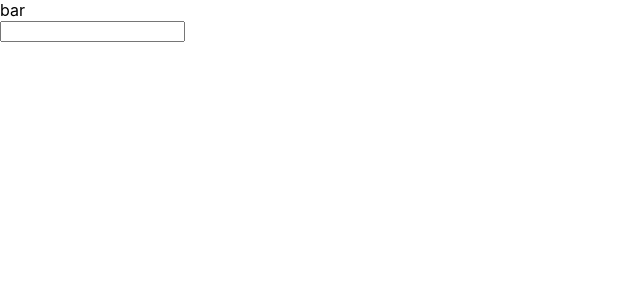
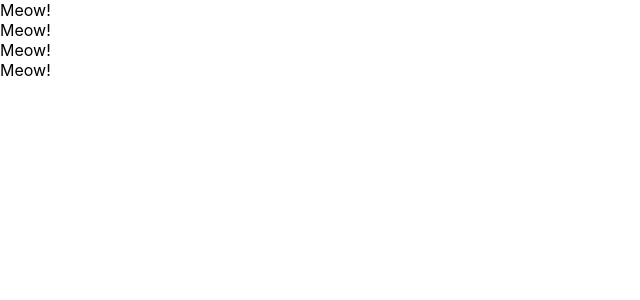
Before and after one commit to tkm-mkzk/udemy-react-redux-crud-application, a React (Create React App) app: page / in a window 1280 px wide. Shown: the top 300 px of the page, without its empty margins (0-640 px from the left). Built offline with nearby package versions, Linux system fonts and the light colour scheme.

Commit message:
create class component and functional component

```diff
--- a/src/App.js
+++ b/src/App.js
@@ -1,21 +1,36 @@
-import React, { Component } from 'react';
+import React from 'react';
 
-class App extends Component {
-  render() {
-    return (
-      <React.Fragment>
-        <label htmlFor="bar">bar</label>
-        <div>
-          <input
-            type="text"
-            onChange={() => {
-              console.log('I am clicked');
-            }}
-          />
-        </div>
-      </React.Fragment>
-    );
-  }
-}
+// class App extends Component {
+//   render() {
+//     return (
+//       <React.Fragment>
+//         <label htmlFor="bar">bar</label>
+//         <div>
+//           <input
+//             type="text"
+//             onChange={() => {
+//               console.log('I am clicked');
+//             }}
+//           />
+//         </div>
+//       </React.Fragment>
+//     );
+//   }
+// }
+
+const App = () => {
+  return (
+    <div>
+      <Cat />
+      <Cat />
+      <Cat />
+      <Cat />
+    </div>
+  );
+};
+
+const Cat = () => {
+  return <div>Meow!</div>;
+};
 
 export default App;
```
